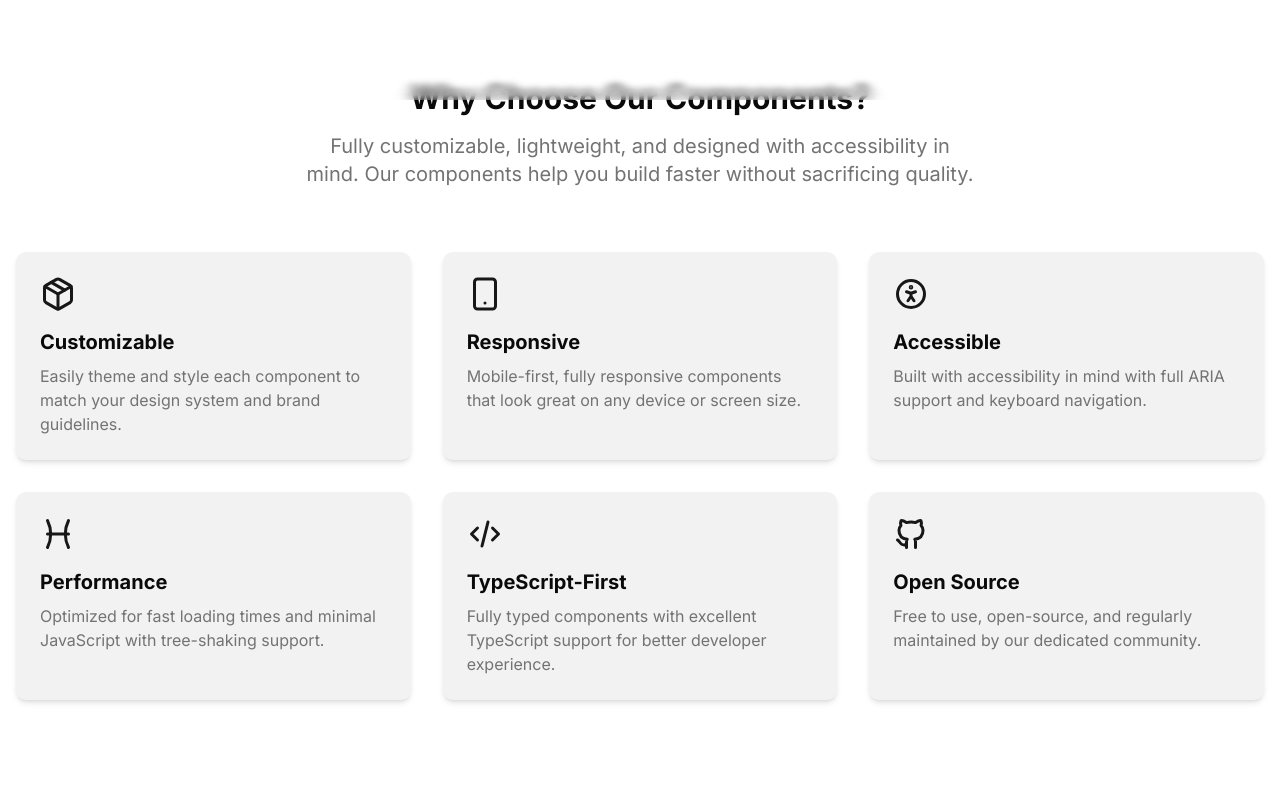
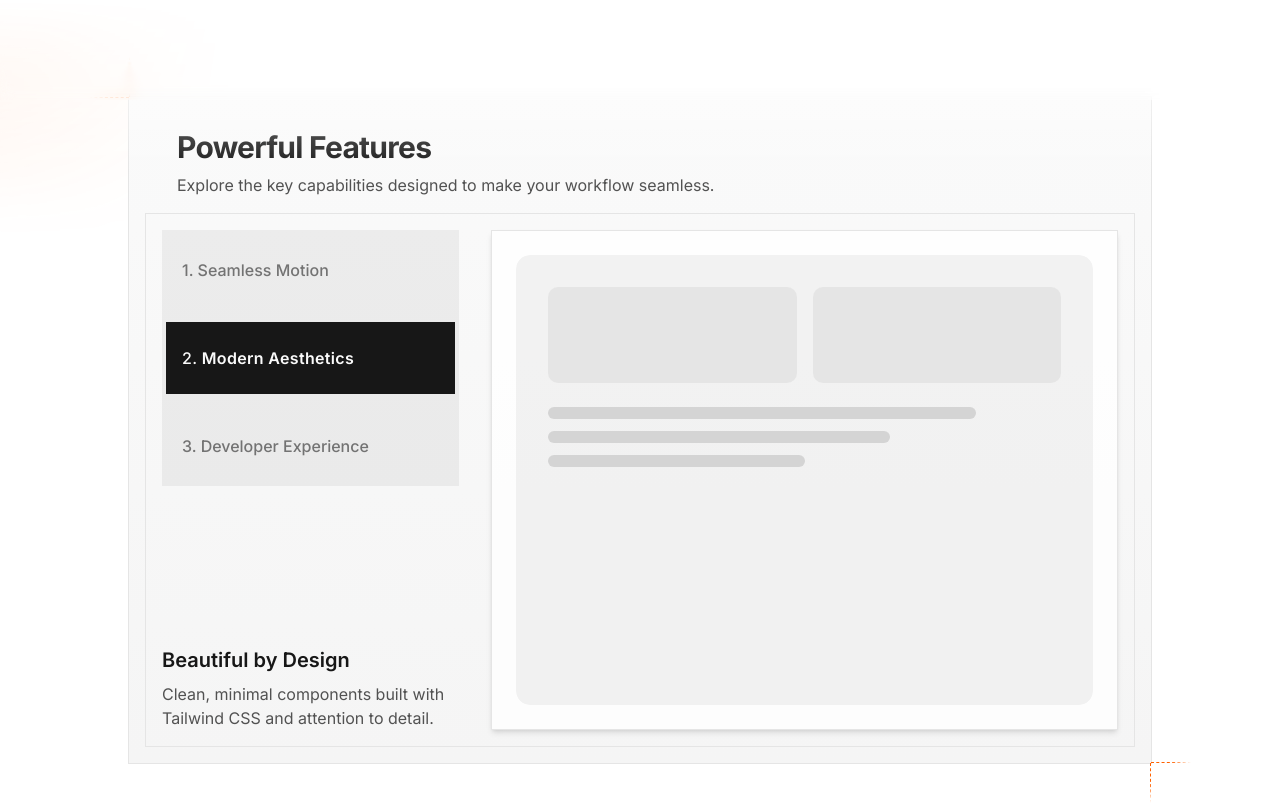
Before and after one commit to m-sanjid/components_hub, a Next.js app: page / in a window 1280 px wide. Shown: the part 700-1504 px from the top of the page. Built offline with nearby package versions, Linux system fonts and the light colour scheme.

Commit message:
features section

```diff
--- /dev/null
+++ b/components/FeatureTabs.tsx
@@ -0,0 +1,209 @@
+"use client";
+
+import { useState, useEffect, useRef } from "react";
+import { motion, AnimatePresence } from "motion/react";
+import clsx from "clsx";
+
+interface Tab {
+  value: string;
+  title: string;
+  description: string;
+  content: React.ReactNode;
+}
+
+interface FeatureTabsProps {
+  tabs: Tab[];
+  sectionTitle?: string;
+  sectionSubtitle?: string;
+  defaultValue?: string;
+  onValueChange?: (value: string) => void;
+  className?: string;
+  height?: string;
+  autoplay?: boolean;
+  interval?: number;
+}
+
+export function FeatureTabs({
+  tabs,
+  sectionTitle,
+  sectionSubtitle,
+  defaultValue,
+  onValueChange,
+  className,
+  height = "min-h-[500px]",
+  autoplay = true,
+  interval = 5000,
+}: FeatureTabsProps) {
+  const [activeTab, setActiveTab] = useState(defaultValue || tabs[0].value);
+  const [isHovered, setIsHovered] = useState(false);
+  const timerRef = useRef<NodeJS.Timeout | null>(null);
+
+  const currentIndex = tabs.findIndex((t) => t.value === activeTab);
+
+  const handleTabChange = (newValue: string) => {
+    setActiveTab(newValue);
+    onValueChange?.(newValue);
+  };
+
+  const nextTab = () => {
+    const next = (currentIndex + 1) % tabs.length;
+    handleTabChange(tabs[next].value);
+  };
+
+  // autoplay
+  useEffect(() => {
+    if (!autoplay || isHovered) return;
+    timerRef.current = setInterval(() => {
+      nextTab();
+    }, interval);
+    return () => {
+      if (timerRef.current) clearInterval(timerRef.current);
+    };
+  }, [autoplay, isHovered, currentIndex]);
+
+  const activeFeature = tabs.find((t) => t.value === activeTab);
+
+  return (
+    <section
+      className={clsx(
+        "relative mx-auto my-4 w-full max-w-5xl border bg-gradient-to-b from-neutral-50 to-neutral-100 dark:from-neutral-900 dark:to-black",
+        className,
+      )}
+      onMouseEnter={() => setIsHovered(true)}
+      onMouseLeave={() => setIsHovered(false)}
+    >
+      {/* corner line decor */}
+      <div className="absolute -top-0 -left-10 h-1 w-10 border-t-[0.2px] border-dashed border-[#FF6100] mask-l-from-50%"></div>
+      <div className="absolute -top-10 left-0 h-10 w-1 border-l-[0.2px] border-dashed border-[#FF6100] mask-t-from-50%"></div>
+      <div className="absolute -right-10 bottom-0 h-1 w-10 border-b-[0.2px] border-dashed border-[#FF6100] mask-r-from-50%"></div>
+      <div className="absolute right-0 -bottom-10 h-10 w-1 border-r-[0.2px] border-dashed border-[#FF6100] mask-b-from-50%"></div>
+
+      {/* Section Heading - full width */}
+      <div className="w-full px-8 pt-8 lg:px-12">
+        <h2 className="text-3xl font-bold tracking-tight text-neutral-900 dark:text-neutral-100">
+          {sectionTitle ?? "Powerful Features"}
+        </h2>
+        <p className="mt-2 max-w-2xl text-neutral-600 dark:text-neutral-400">
+          {sectionSubtitle ??
+            "Explore the key capabilities designed to make your workflow seamless."}
+        </p>
+      </div>
+
+      {/* Grid Layout */}
+      <div className="p-4">
+        <div className="grid grid-cols-1 items-stretch gap-8 overflow-hidden border p-4 lg:grid-cols-3">
+          {/* Sidebar Navigation */}
+          <div className="flex flex-col justify-between space-y-6">
+            <div
+              className="flex w-fit flex-row flex-wrap gap-2 bg-black/5 p-1 lg:w-full lg:flex-col lg:gap-4 dark:bg-white/5"
+              role="tablist"
+            >
+              {tabs.map((tab, i) => (
+                <button
+                  key={tab.value}
+                  onClick={() => handleTabChange(tab.value)}
+                  role="tab"
+                  aria-selected={activeTab === tab.value}
+                  aria-controls={`tab-panel-${tab.value}`}
+                  id={`tab-${tab.value}`}
+                  tabIndex={activeTab === tab.value ? 0 : -1}
+                  className={clsx(
+                    "relative rounded-md px-3 py-2 text-start text-sm font-medium transition-colors focus:outline-none lg:py-6 lg:text-base",
+                  )}
+                >
+                  {activeTab === tab.value && (
+                    <motion.div
+                      layoutId="active-features"
+                      className="absolute inset-0 bg-neutral-900 dark:bg-neutral-100"
+                      transition={{
+                        type: "spring",
+                        stiffness: 500,
+                        damping: 30,
+                      }}
+                    />
+                  )}
+
+                  <motion.span
+                    layout
+                    className={clsx(
+                      "relative z-10 ml-1",
+                      activeTab === tab.value
+                        ? "text-primary-foreground font-semibold"
+                        : "text-muted-foreground",
+                    )}
+                    animate={
+                      activeTab === tab.value
+                        ? { scale: 1.05, letterSpacing: "0.02em" }
+                        : { scale: 1, letterSpacing: "0em" }
+                    }
+                    transition={{ type: "spring", stiffness: 400, damping: 25 }}
+                  >
+                    <span className="relative z-10 font-medium">{i + 1}. </span>
+                    {tab.value}
+                  </motion.span>
+                </button>
+              ))}
+            </div>
+
+            {/* Active Tab Info */}
+            <div className="space-y-2">
+              <h3 className="text-xl font-semibold text-neutral-900 dark:text-neutral-100">
+                {activeFeature?.title}
+              </h3>
+              <p className="text-neutral-600 dark:text-neutral-400">
+                {activeFeature?.description}
+              </p>
+            </div>
+          </div>
+
+          {/* Feature Preview - full span */}
+          <div
+            className={clsx(
+              "relative flex w-full items-center justify-center overflow-hidden border bg-white/80 shadow-md lg:col-span-2 dark:border-neutral-800 dark:bg-neutral-950/50",
+              height,
+            )}
+          >
+            <AnimatePresence mode="popLayout" initial={false}>
+              <motion.div
+                key={activeTab}
+                id={`tab-panel-${activeTab}`}
+                role="tabpanel"
+                aria-labelledby={`tab-${activeTab}`}
+                initial={{
+                  opacity: 0,
+                  y: 30,
+                  filter: "blur(8px)",
+                  scale: 0.97,
+                }}
+                animate={{
+                  opacity: 1,
+                  y: 0,
+                  filter: "blur(0px)",
+                  scale: 1,
+                  transition: {
+                    type: "spring",
+                    stiffness: 250,
+                    damping: 28,
+                  },
+                }}
+                exit={{
+                  opacity: 0,
+                  y: -30,
+                  filter: "blur(8px)",
+                  scale: 0.97,
+                  transition: {
+                    duration: 0.25,
+                    ease: "easeInOut",
+                  },
+                }}
+                className="absolute inset-0 flex items-center justify-center p-6"
+              >
+                {activeFeature?.content}
+              </motion.div>
+            </AnimatePresence>
+          </div>
+        </div>
+      </div>
+    </section>
+  );
+}
--- a/components/FeaturesSection.tsx
+++ b/components/FeaturesSection.tsx
@@ -1,160 +1,136 @@
-"use client";
+import { Rocket, Sparkles, Layers, LayoutGrid, Activity } from "lucide-react";
+import { FeatureTabs } from "./FeatureTabs";
+import MotionDiv from "./MotionDiv";
 
-import {
-  IconAccessible,
-  IconBrandGithub,
-  IconCode,
-  IconZodiacPisces,
-} from "@tabler/icons-react";
-import { motion } from "motion/react";
-import { Package, Smartphone } from "lucide-react";
-import React from "react";
+const features = [
+  {
+    title: "Dynamic Layouts",
+    description:
+      "Fluid grid and stack components that adapt seamlessly to every screen size.",
+    icon: LayoutGrid,
+  },
+  {
+    title: "Motion Primitives",
+    description:
+      "Reusable animation hooks and patterns to speed up your design workflow.",
+    icon: Activity,
+  },
+];
 
-const FeaturesSection = () => {
+const tabs = [
+  {
+    value: "Seamless Motion",
+    title: "Motion by Default",
+    description:
+      "Every component comes alive with subtle, production-ready animations baked in.",
+    content: (
+      <div className="grid w-full grid-cols-1 gap-4 md:grid-cols-2">
+        {features.map((feature, i) => {
+          const Icon = feature.icon;
           return (
-    <section id="features" className="bg-accent/5 px-4 py-20">
-      <div className="container mx-auto">
-        <div className="mb-16 text-center">
-          <motion.h2
-            className="mb-4 text-3xl font-bold"
+            <MotionDiv
+              key={feature.title}
               initial={{ opacity: 0, y: 20 }}
-            whileInView={{ opacity: 1, y: 0 }}
-            viewport={{ once: true }}
-            transition={{ duration: 0.5 }}
+              animate={{ opacity: 1, y: 0 }}
+              transition={{ delay: i * 0.15, duration: 0.5 }}
+              className="border-border bg-card flex items-start rounded-2xl border p-4 shadow-sm transition-shadow hover:shadow-md"
             >
-            Why Choose Our Components?
-          </motion.h2>
-          <motion.p
-            className="text-muted-foreground mx-auto max-w-2xl text-xl"
-            initial={{ opacity: 0, y: 20 }}
-            whileInView={{ opacity: 1, y: 0 }}
-            viewport={{ once: true }}
-            transition={{ duration: 0.5, delay: 0.2 }}
-          >
-            Fully customizable, lightweight, and designed with accessibility in
-            mind. Our components help you build faster without sacrificing
-            quality.
-          </motion.p>
+              <div className="bg-primary/10 text-primary mr-2 items-center justify-center rounded-md p-1">
+                <Icon className="h-6 w-6" />
               </div>
-
-        <div className="grid gap-8 md:grid-cols-2 lg:grid-cols-3">
-          {/* Feature 1 */}
-          <motion.div
-            className="bg-card rounded-lg p-6 shadow-md transition-shadow hover:shadow-lg"
-            initial={{ opacity: 0, y: 20 }}
-            whileInView={{ opacity: 1, y: 0 }}
-            viewport={{ once: true }}
-            transition={{ duration: 0.5 }}
-            whileHover={{ y: -5 }}
-          >
-            <div className="text-primary mb-4">
-              <Package size={36} />
+              <div>
+                <h3 className="text-lg font-semibold">{feature.title}</h3>
+                <p className="text-muted-foreground mt-1 text-sm">
+                  {feature.description}
+                </p>
               </div>
-            <h3 className="mb-2 text-xl font-bold">Customizable</h3>
-            <p className="text-muted-foreground">
-              Easily theme and style each component to match your design system
-              and brand guidelines.
-            </p>
-          </motion.div>
-
-          {/* Feature 2 */}
-          <motion.div
-            className="bg-card rounded-lg p-6 shadow-md transition-shadow hover:shadow-lg"
-            initial={{ opacity: 0, y: 20 }}
-            whileInView={{ opacity: 1, y: 0 }}
-            viewport={{ once: true }}
-            transition={{ duration: 0.5, delay: 0.1 }}
-            whileHover={{ y: -5 }}
-          >
-            <div className="text-primary mb-4">
-              <Smartphone size={36} />
+            </MotionDiv>
+          );
+        })}
       </div>
-            <h3 className="mb-2 text-xl font-bold">Responsive</h3>
-            <p className="text-muted-foreground">
-              Mobile-first, fully responsive components that look great on any
-              device or screen size.
-            </p>
-          </motion.div>
-
-          {/* Feature 3 */}
-          <motion.div
-            className="bg-card rounded-lg p-6 shadow-md transition-shadow hover:shadow-lg"
-            initial={{ opacity: 0, y: 20 }}
-            whileInView={{ opacity: 1, y: 0 }}
-            viewport={{ once: true }}
-            transition={{ duration: 0.5, delay: 0.2 }}
-            whileHover={{ y: -5 }}
-          >
-            <div className="text-primary mb-4">
-              <IconAccessible size={36} />
+    ),
+    icon: <Rocket className="h-6 w-6" />,
+  },
+  {
+    value: "Modern Aesthetics",
+    title: "Beautiful by Design",
+    description:
+      "Clean, minimal components built with Tailwind CSS and attention to detail.",
+    content: (
+      <div className="relative h-full w-full overflow-hidden rounded-xl">
+        <div className="bg-primary/5 absolute inset-0 backdrop-blur-md" />
+        <div className="relative p-8">
+          <div className="grid grid-cols-2 gap-4">
+            <div className="h-24 rounded-lg bg-neutral-200 dark:bg-neutral-800" />
+            <div className="h-24 rounded-lg bg-neutral-200 dark:bg-neutral-800" />
           </div>
-            <h3 className="mb-2 text-xl font-bold">Accessible</h3>
-            <p className="text-muted-foreground">
-              Built with accessibility in mind with full ARIA support and
-              keyboard navigation.
-            </p>
-          </motion.div>
-
-          {/* Feature 4 */}
-          <motion.div
-            className="bg-card rounded-lg p-6 shadow-md transition-shadow hover:shadow-lg"
-            initial={{ opacity: 0, y: 20 }}
-            whileInView={{ opacity: 1, y: 0 }}
-            viewport={{ once: true }}
-            transition={{ duration: 0.5, delay: 0.3 }}
-            whileHover={{ y: -5 }}
-          >
-            <div className="text-primary mb-4">
-              <IconZodiacPisces size={36} />
-            </div>
-            <h3 className="mb-2 text-xl font-bold">Performance</h3>
-            <p className="text-muted-foreground">
-              Optimized for fast loading times and minimal JavaScript with
-              tree-shaking support.
-            </p>
-          </motion.div>
-
-          {/* Feature 5 */}
-          <motion.div
-            className="bg-card rounded-lg p-6 shadow-md transition-shadow hover:shadow-lg"
-            initial={{ opacity: 0, y: 20 }}
-            whileInView={{ opacity: 1, y: 0 }}
-            viewport={{ once: true }}
-            transition={{ duration: 0.5, delay: 0.4 }}
-            whileHover={{ y: -5 }}
-          >
-            <div className="text-primary mb-4">
-              <IconCode size={36} />
-            </div>
-            <h3 className="mb-2 text-xl font-bold">TypeScript-First</h3>
-            <p className="text-muted-foreground">
-              Fully typed components with excellent TypeScript support for
-              better developer experience.
-            </p>
-          </motion.div>
-
-          {/* Feature 6 */}
-          <motion.div
-            className="bg-card rounded-lg p-6 shadow-md transition-shadow hover:shadow-lg"
-            initial={{ opacity: 0, y: 20 }}
-            whileInView={{ opacity: 1, y: 0 }}
-            viewport={{ once: true }}
-            transition={{ duration: 0.5, delay: 0.5 }}
-            whileHover={{ y: -5 }}
-          >
-            <div className="text-primary mb-4">
-              <IconBrandGithub size={36} />
-            </div>
-            <h3 className="mb-2 text-xl font-bold">Open Source</h3>
-            <p className="text-muted-foreground">
-              Free to use, open-source, and regularly maintained by our
-              dedicated community.
-            </p>
-          </motion.div>
+          <div className="mt-6 space-y-3">
+            <div className="h-3 w-5/6 rounded-full bg-neutral-300 dark:bg-neutral-700" />
+            <div className="h-3 w-2/3 rounded-full bg-neutral-300 dark:bg-neutral-700" />
+            <div className="h-3 w-1/2 rounded-full bg-neutral-300 dark:bg-neutral-700" />
           </div>
         </div>
-    </section>
+      </div>
+    ),
+
+    icon: <Sparkles className="h-6 w-6" />,
+  },
+  {
+    value: "Developer Experience",
+    title: "Built for Devs",
+    description:
+      "Fully typed, customizable, and designed to integrate into any modern stack.",
+    content: (
+      <div className="space-y-6">
+        <div className="rounded-lg border border-neutral-200 bg-neutral-50 p-4 dark:border-neutral-800 dark:bg-neutral-900">
+          <div className="mb-3 flex items-center gap-3">
+            <div className="h-3 w-3 rounded-full bg-red-500" />
+            <div className="h-3 w-3 rounded-full bg-yellow-500" />
+            <div className="h-3 w-3 rounded-full bg-green-500" />
+          </div>
+          <pre className="font-mono text-sm text-neutral-800 dark:text-neutral-200">
+            <code>
+              {`// Drop-in animations
+<motion.button whileHover={{ scale: 1.05 }}>
+  Click Me
+</motion.button>
+
+// Fully typed with TypeScript
+interface MotionButtonProps {
+  whileHover?: MotionProps;
+  children: React.ReactNode;
+}`}
+            </code>
+          </pre>
+        </div>
+        <div className="flex flex-wrap gap-2">
+          {[
+            "TypeScript",
+            "React 18+",
+            "Tailwind CSS",
+            "Framer Motion",
+            "ESLint",
+            "Prettier",
+          ].map((tech) => (
+            <span
+              key={tech}
+              className="rounded-full bg-neutral-100 px-3 py-1 text-sm text-neutral-800 dark:bg-neutral-800 dark:text-neutral-200"
+            >
+              {tech}
+            </span>
+          ))}
+        </div>
+      </div>
+    ),
+    icon: <Layers className="h-6 w-6" />,
+  },
+];
+
+export default function FeaturesSection() {
+  return (
+    <div className="relative overflow-hidden mask-t-from-80% px-2 py-20">
+      <div className="absolute -top-40 -left-40 h-100 w-100 bg-radial from-[#FF6100]/30 via-[#FF6100]/20 mask-r-from-10 mask-b-from-10" />
+      <FeatureTabs tabs={tabs} />
+    </div>
   );
-};
-
-export default FeaturesSection;
+}
```
Lines whose indentation alone changed are shown as unchanged.
